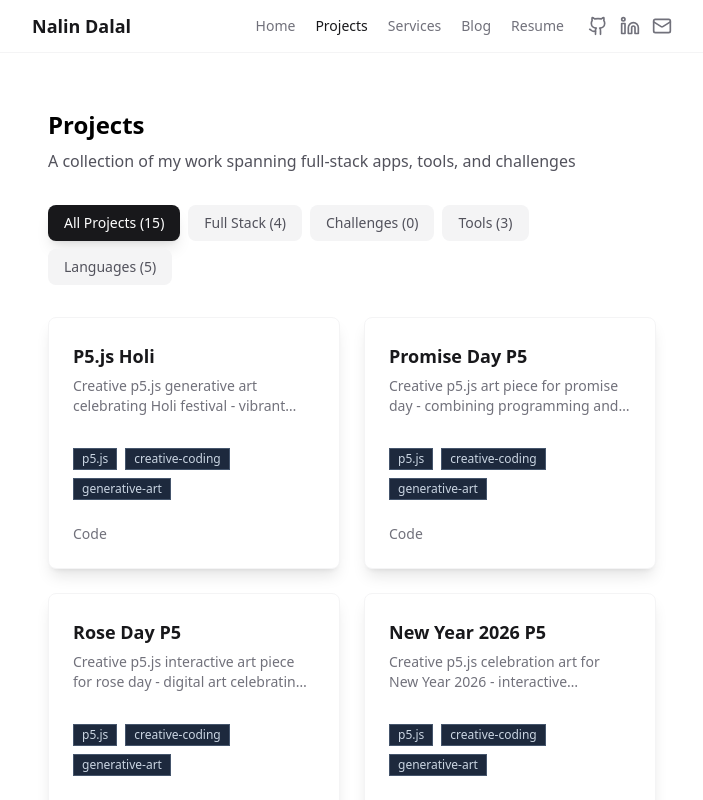
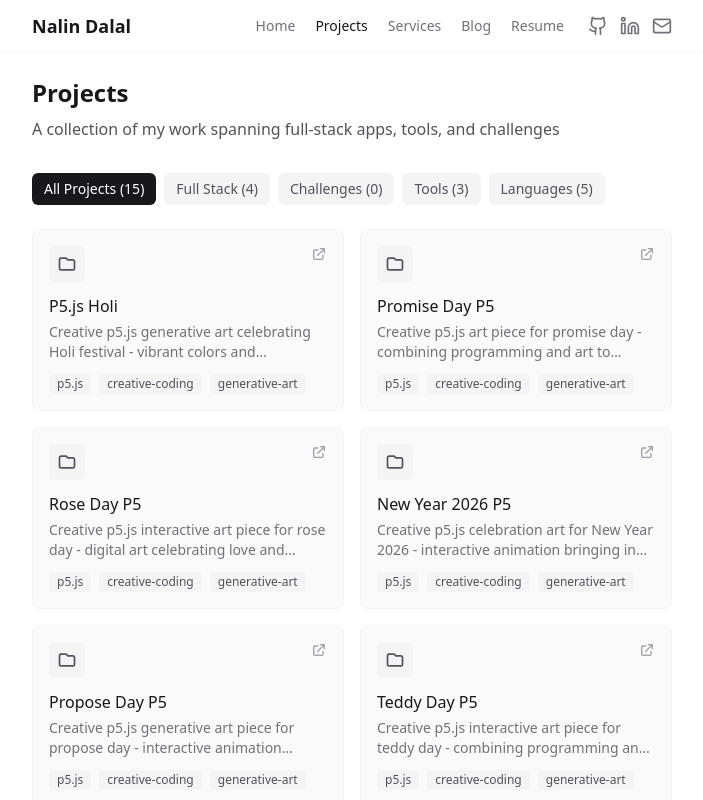
Before and after one commit to NalinDalal/portfolio, a Next.js app: page /projects in a window 1280 px wide. Shown: the top 800 px of the page, without its empty margins (288-991 px from the left). Built offline with nearby package versions, Linux system fonts and the light colour scheme.

Commit message:
revamp to dark mode also

```diff
--- a/app/projects/page.tsx
+++ b/app/projects/page.tsx
@@ -73,15 +73,15 @@ export default async function ProjectsPage() {
   const repositories = projects.map(projectToRepository) as unknown as GitHubRepository[];
 
   return (
-    <main className="container mx-auto px-4 py-8">
+    <>
       <div className="mb-8">
-        <h1 className="text-2xl font-semibold mb-2">Projects</h1>
+        <h1 className="text-2xl font-semibold mb-2 text-zinc-900 dark:text-white">Projects</h1>
         <p className="text-zinc-600 dark:text-zinc-400">
           A collection of my work spanning full-stack apps, tools, and challenges
         </p>
       </div>
 
       <ProjectTabs repositories={repositories} />
-    </main>
+    </>
   );
 }
--- a/components/EnhancedProjectCard.tsx
+++ b/components/EnhancedProjectCard.tsx
@@ -25,55 +25,53 @@ export function EnhancedProjectCard({
   colorIndex,
 }: EnhancedProjectCardProps) {
   return (
-    <Link href={repository.caseStudy || "#"} className="block">
-      <Card
-        className="group h-full transition-all duration-200 hover:shadow-md hover:border-zinc-300 dark:hover:border-zinc-700 rounded-lg bg-white dark:bg-zinc-900/50 border border-zinc-100 dark:border-zinc-800"
+    <Link
+      href={repository.caseStudy || "#"}
+      className="group block p-4 bg-zinc-50 dark:bg-zinc-900/50 rounded-lg border border-zinc-100 dark:border-zinc-800 hover:border-zinc-300 dark:hover:border-zinc-700 transition-all"
     >
-        <CardHeader className="pb-2">
-          <CardTitle className="text-lg text-zinc-900 dark:text-white group-hover:text-blue-600 dark:group-hover:text-blue-400 transition-colors">
+      <div className="flex items-start justify-between gap-3 mb-3">
+        <div className="p-2 bg-zinc-100 dark:bg-zinc-800 rounded-md">
+          <svg
+            className="w-5 h-5 text-zinc-600 dark:text-zinc-400"
+            fill="none"
+            viewBox="0 0 24 24"
+            stroke="currentColor"
+          >
+            <path
+              strokeLinecap="round"
+              strokeLinejoin="round"
+              strokeWidth={2}
+              d="M3 7v10a2 2 0 002 2h14a2 2 0 002-2V9a2 2 0 00-2-2h-6l-2-2H5a2 2 0 00-2 2z"
+            />
+          </svg>
+        </div>
+        <svg
+          className="w-4 h-4 text-zinc-400 group-hover:text-zinc-600 dark:group-hover:text-zinc-300 transition-colors"
+          fill="none"
+          viewBox="0 0 24 24"
+          stroke="currentColor"
+        >
+          <path strokeLinecap="round" strokeLinejoin="round" strokeWidth={2} d="M10 6H6a2 2 0 00-2 2v10a2 2 0 002 2h10a2 2 0 002-2v-4M14 4h6m0 0v6m0-6L10 14" />
+        </svg>
+      </div>
+      <h3 className="font-medium text-zinc-900 dark:text-white group-hover:text-blue-600 dark:group-hover:text-blue-400 mb-1">
         {repository.name}
-          </CardTitle>
-          <CardDescription className="text-zinc-500 dark:text-zinc-400 line-clamp-2">
-            {repository.description || "No description available"}
-          </CardDescription>
-        </CardHeader>
-
-        <CardContent className="space-y-4">
-          {/* Topics */}
+      </h3>
+      <p className="text-sm text-zinc-500 dark:text-zinc-400 line-clamp-2">
+        {repository.description || "No description"}
+      </p>
       {repository.topics && repository.topics.length > 0 && (
-            <div className="flex flex-wrap gap-2">
+        <div className="flex flex-wrap gap-2 mt-3">
           {repository.topics.slice(0, 3).map((topic) => (
-                <Badge
+            <span
               key={topic}
-                  variant="secondary"
-                  className="text-xs"
+              className="text-xs px-2 py-0.5 bg-zinc-100 dark:bg-zinc-800 text-zinc-600 dark:text-zinc-400 rounded"
             >
               {topic}
-                </Badge>
+            </span>
           ))}
         </div>
       )}
-
-          {/* Links */}
-          <div className="flex items-center gap-3 pt-2">
-            {repository.html_url || repository.githubLink ? (
-              <span className="text-sm text-zinc-500 dark:text-zinc-400 flex items-center gap-1">
-                Code
-              </span>
-            ) : null}
-            {repository.liveLink && (
-              <span className="text-sm text-blue-600 dark:text-blue-400">
-                Live
-              </span>
-            )}
-            {repository.caseStudy && (
-              <span className="text-sm text-zinc-900 dark:text-white ml-auto group-hover:underline">
-                Details →
-              </span>
-            )}
-          </div>
-        </CardContent>
-      </Card>
     </Link>
   );
 }
--- a/components/ProjectTabs.tsx
+++ b/components/ProjectTabs.tsx
@@ -104,14 +104,14 @@ export function ProjectTabs({ repositories }: ProjectTabsProps) {
   return (
     <div>
       {/* Tab Navigation */}
-      <div className="flex flex-wrap gap-2 mb-8">
+      <div className="flex flex-wrap gap-2 mb-6">
         {tabs.map((tab) => (
           <button
             key={tab.id}
             onClick={() => setActiveTab(tab.id)}
-            className={`px-4 py-2 rounded-lg text-sm font-medium transition-all duration-200 ${
+            className={`px-3 py-1.5 rounded-md text-sm font-medium transition-colors ${
               activeTab === tab.id
-                ? "bg-zinc-900 dark:bg-white text-white dark:text-zinc-900 shadow-lg"
+                ? "bg-zinc-900 dark:bg-white text-white dark:text-zinc-900"
                 : "bg-zinc-100 dark:bg-zinc-800 text-zinc-600 dark:text-zinc-400 hover:bg-zinc-200 dark:hover:bg-zinc-700 hover:text-zinc-900 dark:hover:text-white"
             }`}
           >
@@ -122,7 +122,7 @@ export function ProjectTabs({ repositories }: ProjectTabsProps) {
 
       {/* Project Grid */}
       {filteredRepos.length > 0 ? (
-        <div className="grid grid-cols-1 md:grid-cols-2 gap-6">
+        <div className="grid grid-cols-1 md:grid-cols-2 gap-4">
           {filteredRepos.slice(0, 9).map((repo, index) => (
             <EnhancedProjectCard
               key={`${activeTab}-${repo.id}`}
--- a/components/ui/card.tsx
+++ b/components/ui/card.tsx
@@ -9,7 +9,7 @@ function Card({ className, ...props }: React.ComponentProps<"div">) {
     <div
       data-slot="card"
       className={cn(
-        "bg-black/80 text-white flex flex-col gap-6 rounded-xl border-2 border-slate-800 py-6 shadow-lg backdrop-blur-lg",
+        "bg-white dark:bg-zinc-900/50 text-zinc-900 dark:text-white flex flex-col gap-6 rounded-lg border border-zinc-100 dark:border-zinc-800 py-4 hover:border-zinc-300 dark:hover:border-zinc-700 transition-all",
         className,
       )}
       {...props}
@@ -34,7 +34,7 @@ function CardTitle({ className, ...props }: React.ComponentProps<"div">) {
   return (
     <div
       data-slot="card-title"
-      className={cn("leading-none font-semibold text-white", className)}
+      className={cn("leading-none font-semibold text-zinc-900 dark:text-white group-hover:text-blue-600 dark:group-hover:text-blue-400 transition-colors", className)}
       {...props}
     />
   );
@@ -44,7 +44,7 @@ function CardDescription({ className, ...props }: React.ComponentProps<"div">) {
   return (
     <div
       data-slot="card-description"
-      className={cn("text-slate-400 text-sm", className)}
+      className={cn("text-zinc-500 dark:text-zinc-400 text-sm", className)}
       {...props}
     />
   );
@@ -67,7 +67,7 @@ function CardContent({ className, ...props }: React.ComponentProps<"div">) {
   return (
     <div
       data-slot="card-content"
-      className={cn("px-6", className)}
+      className={cn("px-4", className)}
       {...props}
     />
   );
@@ -78,7 +78,7 @@ function CardFooter({ className, ...props }: React.ComponentProps<"div">) {
     <div
       data-slot="card-footer"
       className={cn(
-        "flex items-center px-6 [.border-t]:pt-6 text-white",
+        "flex items-center px-4 [.border-t]:pt-4 text-zinc-900 dark:text-white",
         className,
       )}
       {...props}
--- a/package.json
+++ b/package.json
@@ -27,7 +27,7 @@
     "gray-matter": "^4.0.3",
     "lucide-react": "^0.536.0",
     "markdown-to-jsx": "^8.0.0",
-    "next": "15.4.10",
+    "next": "^15.5.15",
     "next-mdx-remote": "^6.0.0",
     "react": "^19.1.1",
     "react-dom": "^19.1.1",
```
Also changed, not shown: 1 other file (tests, documents, lock files or other folders). Lines whose indentation alone changed are shown as unchanged.
